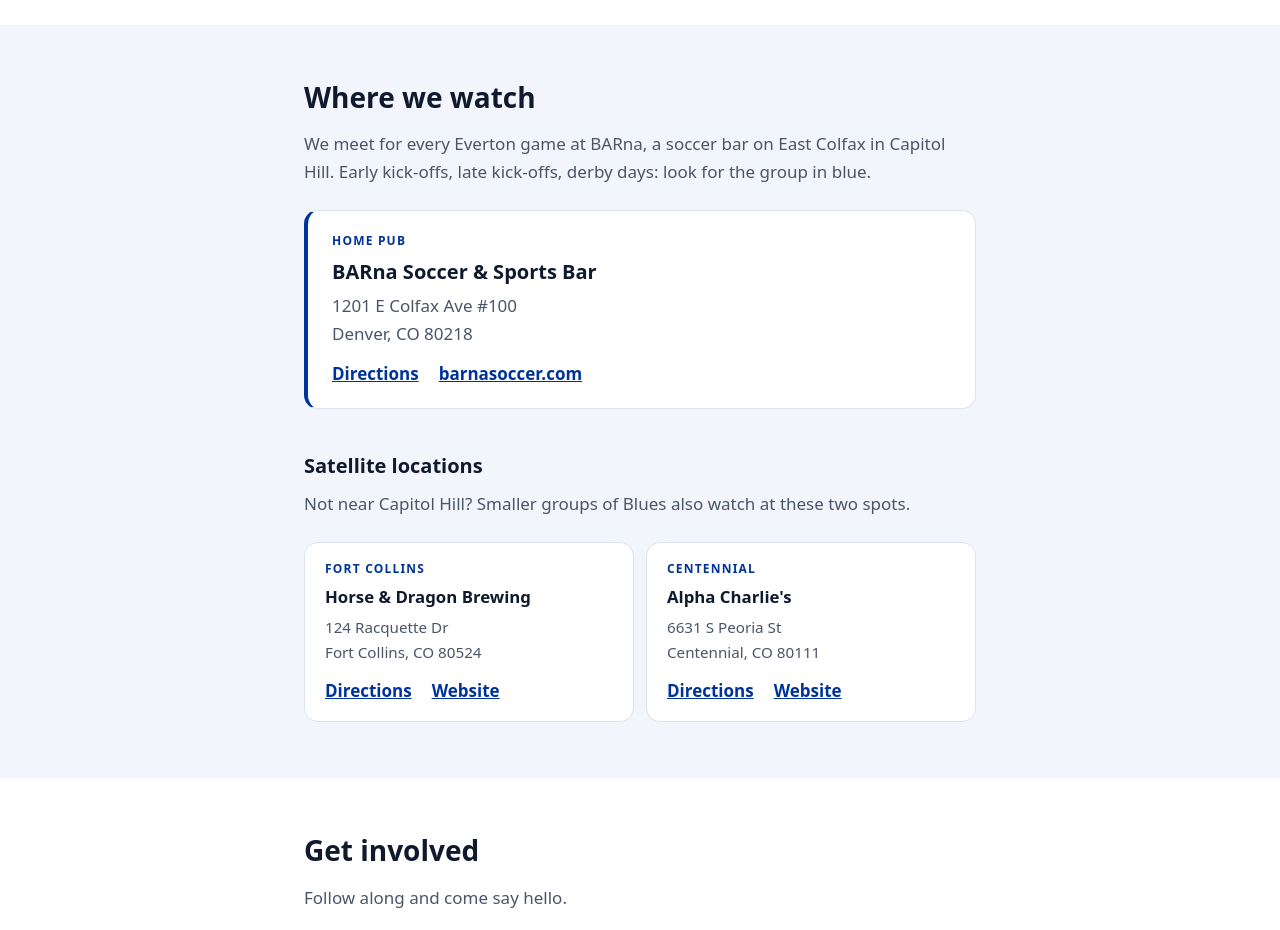
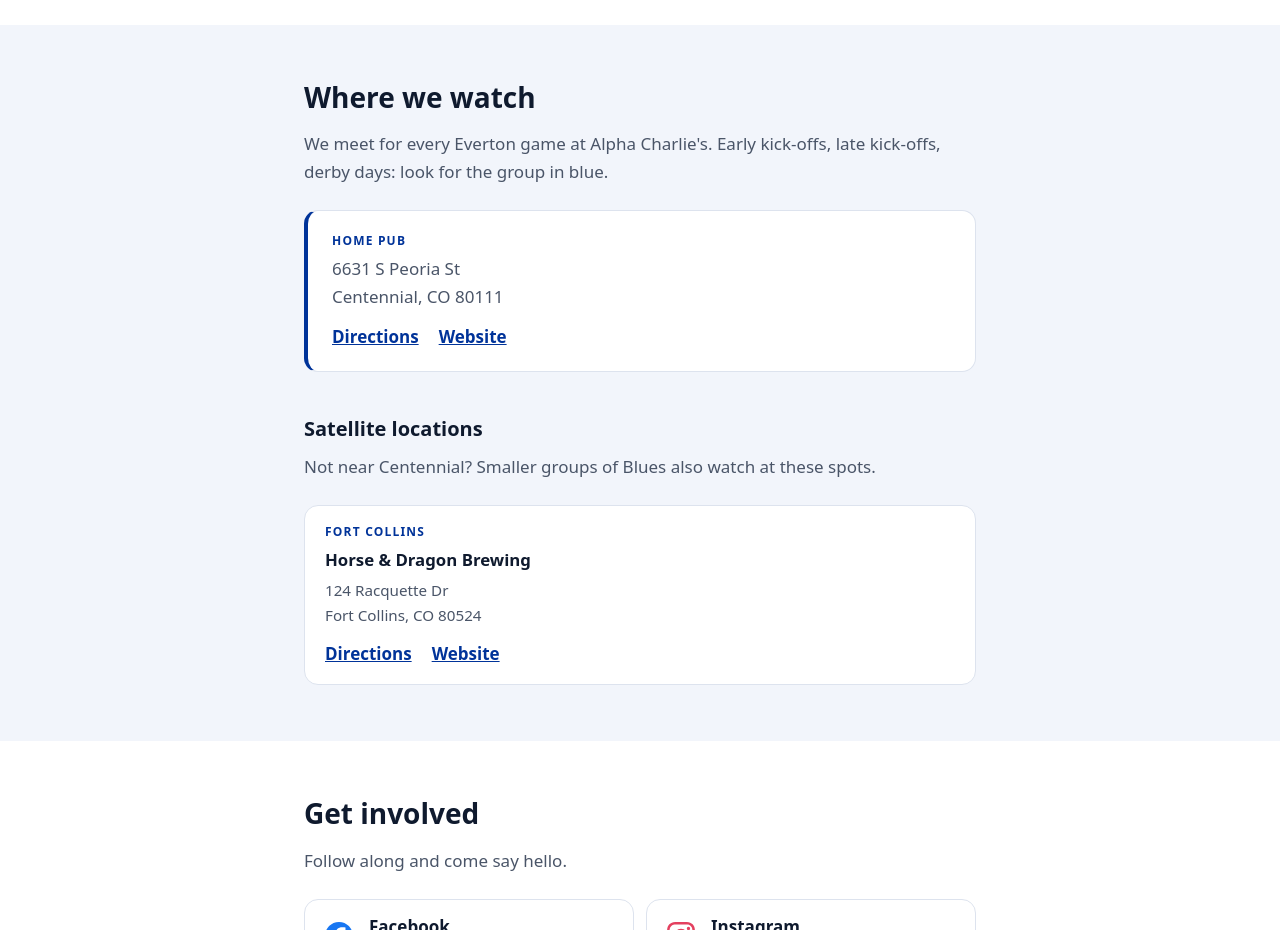
Before and after one commit to jazdw/coloradoevertonians, a website: page public/index.html in a window 1280 px wide. Shown: the part 1380-2310 px from the top of the page. Drawn offline with Linux system fonts and the light colour scheme; no server answers.

Commit message:
Update index.html

```diff
--- a/public/index.html
+++ b/public/index.html
@@ -51,16 +51,15 @@
     <section class="section alt" id="watch">
       <div class="wrap">
         <h2>Where we watch</h2>
-        <p>We meet for every Everton game at BARna, a soccer bar on East Colfax in Capitol Hill. Early kick-offs, late kick-offs, derby days: look for the group in blue.</p>
-        <div class="venue">
-          <p class="venue-tag">Home pub</p>
-          <h3><a href="https://barnasoccer.com/" target="_blank" rel="noopener">BARna Soccer &amp; Sports Bar</a></h3>
-          <address>1201 E Colfax Ave #100<br>Denver, CO 80218</address>
-          <p class="venue-links">
-            <a href="https://www.google.com/maps/search/?api=1&amp;query=BARna+1201+E+Colfax+Ave+Denver+CO+80218" target="_blank" rel="noopener">Directions</a>
-            <a href="https://barnasoccer.com/" target="_blank" rel="noopener">barnasoccer.com</a>
-          </p>
-        </div>
+        <p>We meet for every Everton game at Alpha Charlie's. Early kick-offs, late kick-offs, derby days: look for the group in blue.</p>
+          <div class="venue">
+            <p class="venue-tag">Home pub</p>
+            <address>6631 S Peoria St<br>Centennial, CO 80111</address>
+            <p class="venue-links">
+              <a href="https://www.google.com/maps/search/?api=1&amp;query=Alpha+Charlie%27s+6631+S+Peoria+St+Centennial+CO+80111" target="_blank" rel="noopener">Directions</a>
+              <a href="https://www.alphacharlies.com/" target="_blank" rel="noopener">Website</a>
+            </p>
+          </div>
 
         <div class="fixtures" id="fixtures" hidden>
           <h3>Next matches</h3>
@@ -68,7 +67,7 @@
         </div>
 
         <h3 class="satellite-heading">Satellite locations</h3>
-        <p>Not near Capitol Hill? Smaller groups of Blues also watch at these two spots.</p>
+        <p>Not near Centennial? Smaller groups of Blues also watch at these spots.</p>
         <div class="venues-satellite">
           <div class="venue satellite">
             <p class="venue-tag">Fort Collins</p>
@@ -77,15 +76,6 @@
             <p class="venue-links">
               <a href="https://www.google.com/maps/search/?api=1&amp;query=Horse+%26+Dragon+Brewing+124+Racquette+Dr+Fort+Collins+CO+80524" target="_blank" rel="noopener">Directions</a>
               <a href="https://www.horseanddragonbrewing.com/" target="_blank" rel="noopener">Website</a>
-            </p>
-          </div>
-          <div class="venue satellite">
-            <p class="venue-tag">Centennial</p>
-            <h3><a href="https://www.alphacharlies.com/" target="_blank" rel="noopener">Alpha Charlie's</a></h3>
-            <address>6631 S Peoria St<br>Centennial, CO 80111</address>
-            <p class="venue-links">
-              <a href="https://www.google.com/maps/search/?api=1&amp;query=Alpha+Charlie%27s+6631+S+Peoria+St+Centennial+CO+80111" target="_blank" rel="noopener">Directions</a>
-              <a href="https://www.alphacharlies.com/" target="_blank" rel="noopener">Website</a>
             </p>
           </div>
         </div>
```
